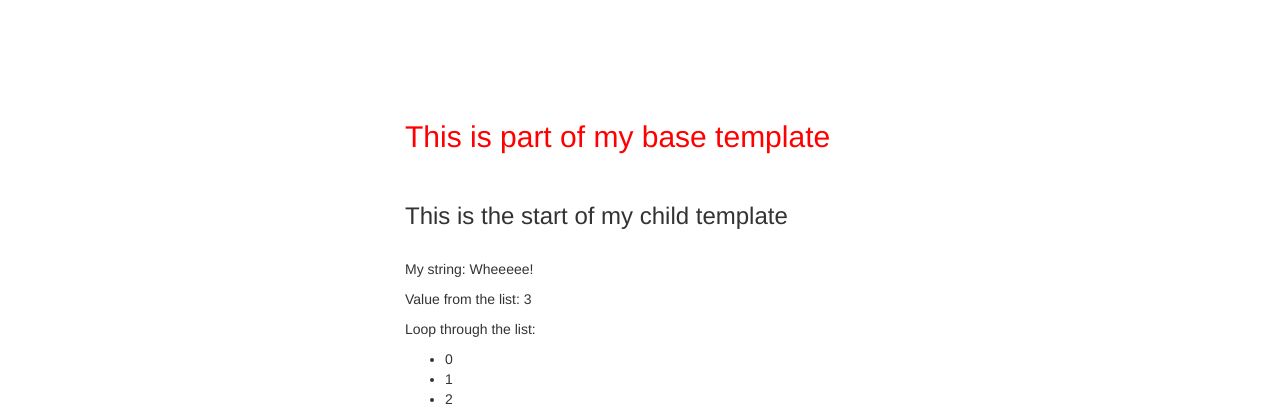
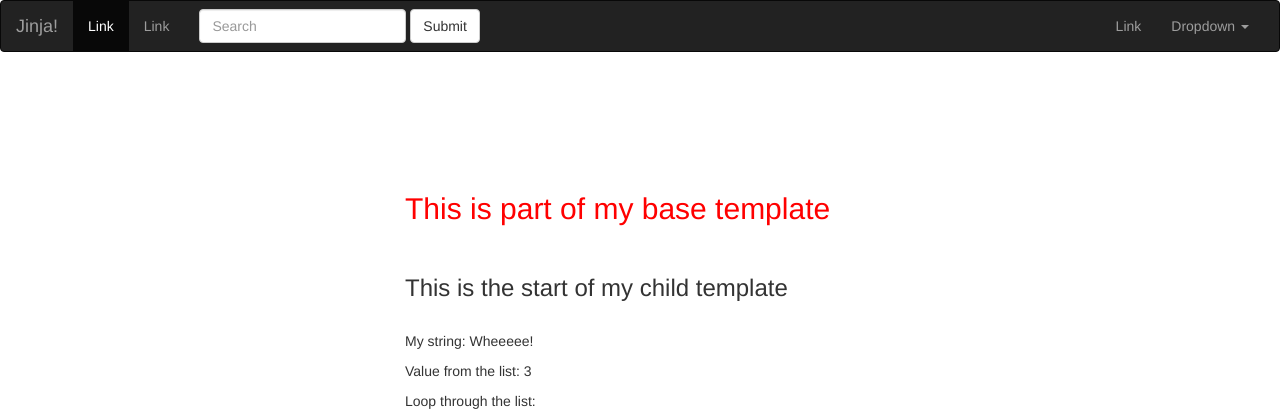
Before and after one commit to Codaxi/Jinja, a Flask app: page / in a window 1280 px wide. Shown: the top 412 px of the page. Run offline with Flask 2, Linux system fonts and the light colour scheme; some libraries are stand-ins or nearby versions.

Commit message:
Adds navigation bar to parent

```diff
--- a/templates/layout.html
+++ b/templates/layout.html
@@ -14,6 +14,51 @@
 		</style>
 	</head>
 	 <body>
+
+						<nav class="navbar navbar-inverse" role="navigation">
+				  <div class="container-fluid">
+				    <div class="navbar-header">
+				      <button type="button" class="navbar-toggle" data-toggle="collapse" data-target="#bs-example-navbar-collapse-1">
+				        <span class="sr-only">Toggle navigation</span>
+				        <span class="icon-bar"></span>
+				        <span class="icon-bar"></span>
+				        <span class="icon-bar"></span>
+				      </button>
+				      <a class="navbar-brand" href="/">Jinja!</a>
+				    </div>
+
+				    <div class="collapse navbar-collapse" id="bs-example-navbar-collapse-1">
+				      <ul class="nav navbar-nav">
+				        <li class="active"><a href="#">Link</a></li>
+				        <li><a href="#">Link</a></li>
+				      </ul>
+				      <form class="navbar-form navbar-left" role="search">
+				        <div class="form-group">
+				          <input type="text" class="form-control" placeholder="Search">
+				        </div>
+				        <button type="submit" class="btn btn-default">Submit</button>
+				      </form>
+				      <ul class="nav navbar-nav navbar-right">
+				        <li><a href="#">Link</a></li>
+				        <li class="dropdown">
+				          <a href="#" class="dropdown-toggle" data-toggle="dropdown">Dropdown <b class="caret"></b></a>
+				          <ul class="dropdown-menu">
+				            <li><a href="#">Action</a></li>
+				            <li><a href="#">Another action</a></li>
+				            <li><a href="#">Something else here</a></li>
+				            <li class="divider"></li>
+				            <li><a href="#">Separated link</a></li>
+				          </ul>
+				        </li>
+				      </ul>
+				    </div><!-- /.navbar-collapse -->
+				  </div><!-- /.container-fluid -->
+				</nav>
+
+
+
+
+
     		<div class="container">
       		<h2>This is part of my base template</h2>
       		<br>
```
